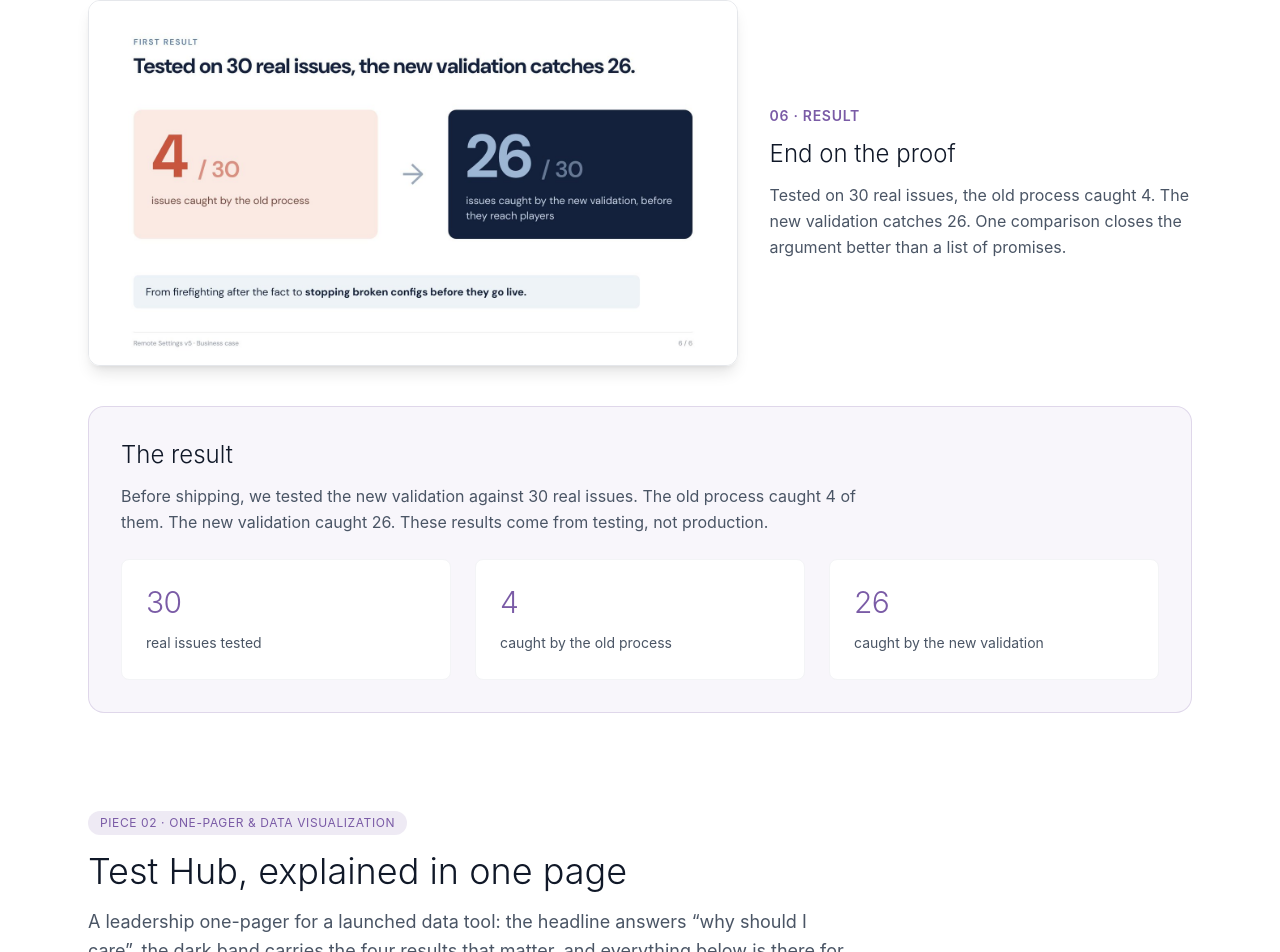
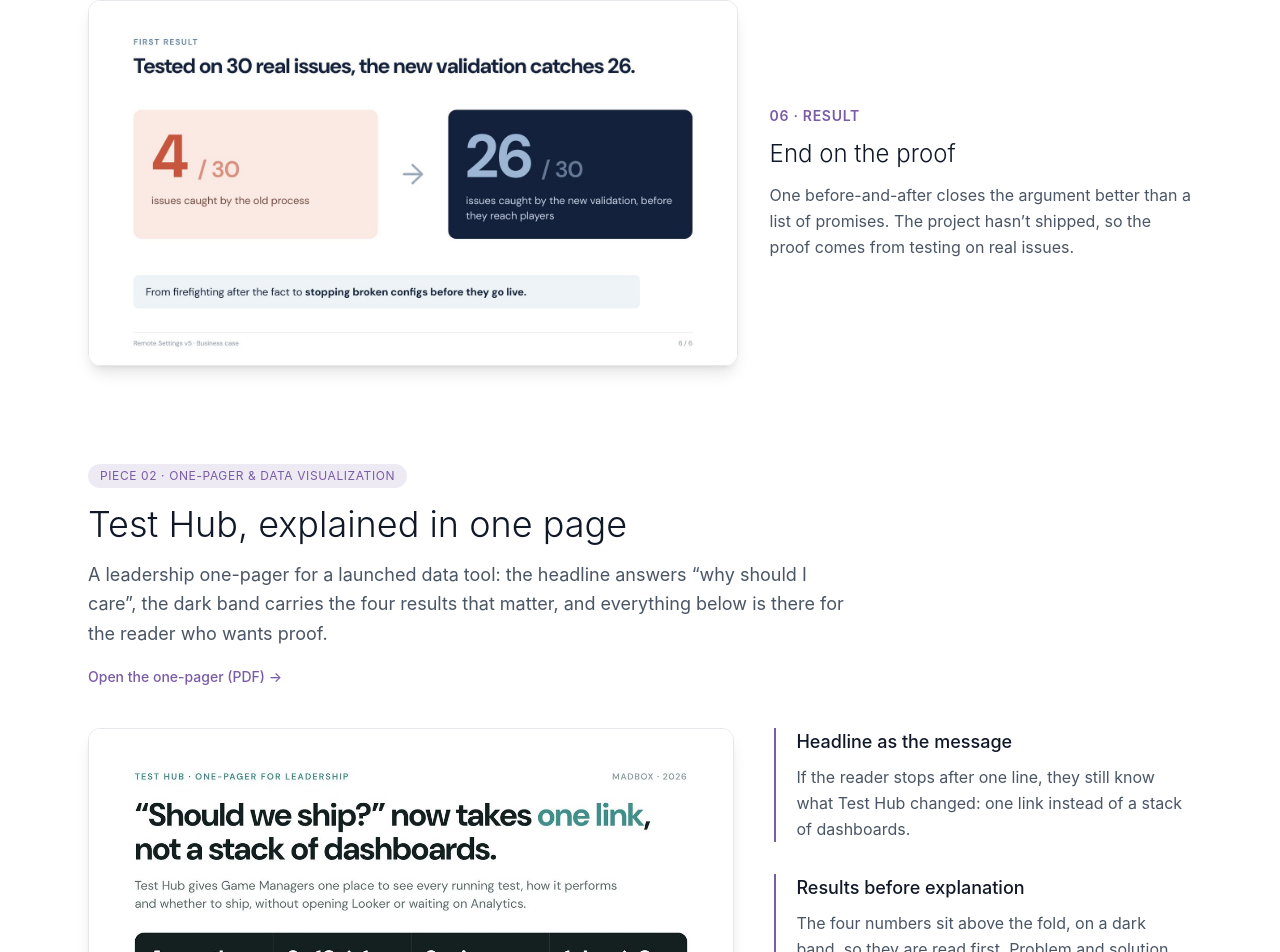
Before and after one commit to sabrinauderman/portfolio, a React (Vite) app: page /projects/storytelling in a window 1280 px wide. Shown: the part 3932-4884 px from the top of the page. Built offline with nearby package versions, Linux system fonts and the light colour scheme.

Commit message:
Storytelling: remove repeated result block
Slide 6 already shows the 4 vs 26 comparison. Caption now explains the
narrative choice and that the proof comes from testing.

Co-Authored-By: Claude Opus 5.5 <noreply@anthropic.com>

```diff
--- a/src/app/pages/StorytellingProjectPage.tsx
+++ b/src/app/pages/StorytellingProjectPage.tsx
@@ -48,14 +48,8 @@ const slides = [
     image: slide6,
     step: "Result",
     title: "End on the proof",
-    text: "Tested on 30 real issues, the old process caught 4. The new validation catches 26. One comparison closes the argument better than a list of promises.",
+    text: "One before-and-after closes the argument better than a list of promises. The project hasn’t shipped, so the proof comes from testing on real issues.",
   },
-];
-
-const deckResult = [
-  ["30", "real issues tested"],
-  ["4", "caught by the old process"],
-  ["26", "caught by the new validation"],
 ];
 
 const process = [
@@ -243,27 +237,6 @@ export function StorytellingProjectPage() {
                 </div>
               ))}
             </div>
-            <div
-              className="rounded-2xl p-8 border space-y-6"
-              style={{ backgroundColor: `${ACCENT}0d`, borderColor: `${ACCENT}33` }}
-            >
-              <div className="space-y-3">
-                <h3 className="text-2xl font-light text-gray-900">The result</h3>
-                <p className="text-gray-600 leading-relaxed max-w-3xl">
-                  Before shipping, we tested the new validation against 30 real
-                  issues. The old process caught 4 of them. The new validation
-                  caught 26. These results come from testing, not production.
-                </p>
-              </div>
-              <div className="grid grid-cols-1 md:grid-cols-3 gap-6">
-                {deckResult.map(([value, label]) => (
-                  <div key={label} className="bg-white border border-gray-100 rounded-lg p-6 space-y-3">
-                    <p className="text-3xl font-light tracking-tight" style={{ color: ACCENT }}>{value}</p>
-                    <p className="text-sm text-gray-600 leading-relaxed">{label}</p>
-                  </div>
-                ))}
-              </div>
-            </div>
           </section>
 
           {/* Piece 2: one-pager */}
```
